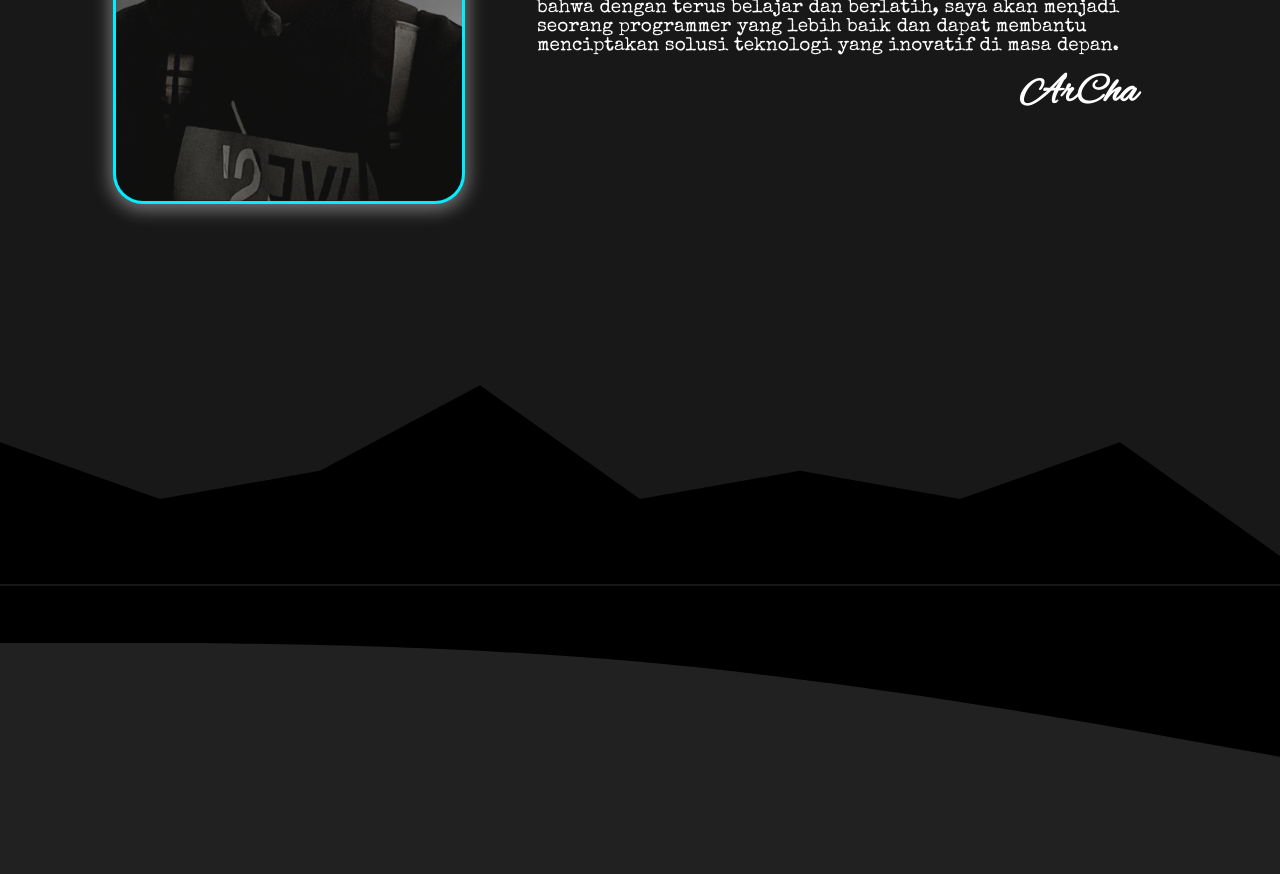
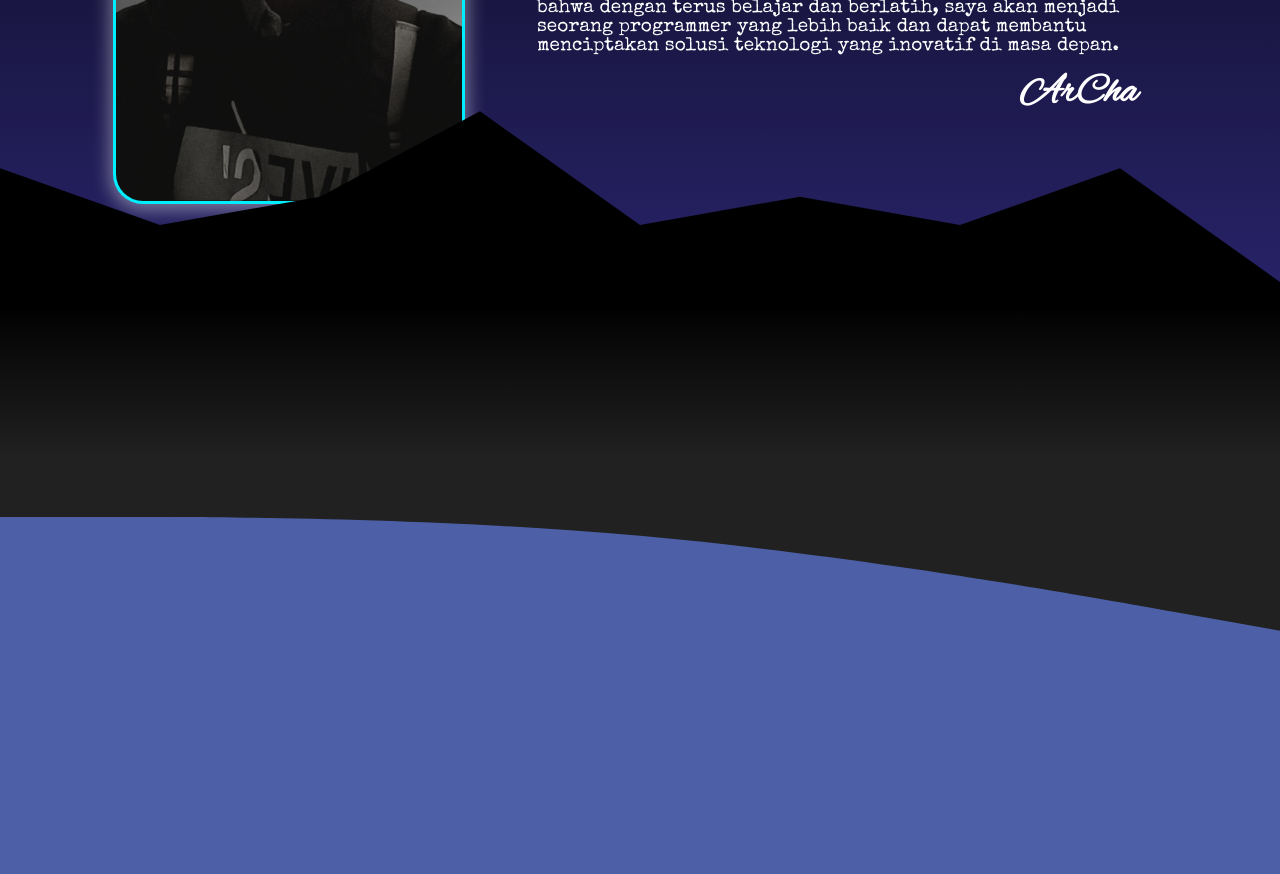
Before and after one commit to RezaArda/RezaArda.github.io, a plain HTML site: page index.html in a window 1280 px wide. Shown: the part 1317-2191 px from the top of the page. Drawn offline with nearby package versions, Linux system fonts and the light colour scheme; a web font is replaced by a local one.

Commit message:
Add files via upload

```diff
--- a/index.html
+++ b/index.html
@@ -173,11 +173,14 @@
       </svg>
     </div>
 
+    <!-- whats i do -->
+    <header class="whats-i-do"></header>
+
     <!-- skill -->
     <div class="skill" id="skill">
       <svg xmlns="http://www.w3.org/2000/svg" viewBox="0 0 1440 320">
         <path
-          fill="#000000"
+          fill="#212121"
           fill-opacity="1"
           d="M0,64L120,64C240,64,480,64,720,85.3C960,107,1200,149,1320,170.7L1440,192L1440,0L1320,0C1200,0,960,0,720,0C480,0,240,0,120,0L0,0Z"
         ></path>
--- a/style.css
+++ b/style.css
@@ -23,7 +23,7 @@ html {
 }
 
 body {
-  background: var(--bg-color);
+  background: #282369;
   color: var(--text-color);
 }
 
@@ -174,6 +174,10 @@ body {
 
 /* about */
 
+.about {
+  background: linear-gradient(to bottom, #000000 0%, #282369 100%);
+}
+
 .about .about-content {
   /* border: 1px solid yellow; */
   height: 100vh;
@@ -241,11 +245,21 @@ body {
 }
 
 .getwaves2 {
-  /* border: 1px solid; */
-  display: block;
-  bottom: 10%;
+  /* border-bottom: 1px solid rgba(128, 128, 128, 0.233); */
+  position: absolute;
+  width: 100%;
+  height: 10px;
   z-index: 1;
-  padding-bottom: 0%;
+  display: flex;
+  justify-content: flex-end;
+  align-items: flex-end;
+}
+
+/* ==================================================== */
+
+.whats-i-do {
+  height: 20vh;
+  background: linear-gradient(to bottom, #000000 0%, #212121 100%);
 }
 
 /* ==================================================== */
@@ -253,11 +267,14 @@ body {
 /* skill */
 
 .skill {
-  background-color: var(--second-bg-color);
+  background-color: #4d60a7;
 
   height: 100vh;
   display: block;
   padding: 0%;
+}
+.skill svg {
+  position: relative;
 }
 
 /* ===================================================== */
```
